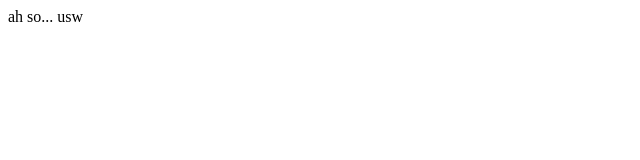
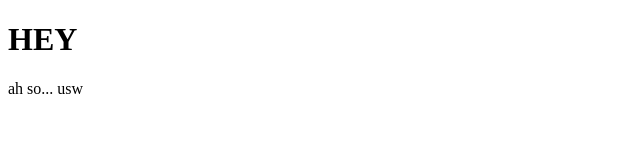
Before and after one commit to wschoeck/portfolio-1, a plain HTML site: page index.html in a window 1280 px wide. Shown: the whole page, without its empty margins (0-640 px from the left). Drawn offline with Linux system fonts and the light colour scheme.

Commit message:
Update index.html

```diff
--- a/index.html
+++ b/index.html
@@ -5,6 +5,7 @@
     <title></title>
   </head>
   <body>
-    ah so... usw
+    <h1>HEY</h1>
+      <p>ah so... usw</p>
   </body>
 </html>
```
